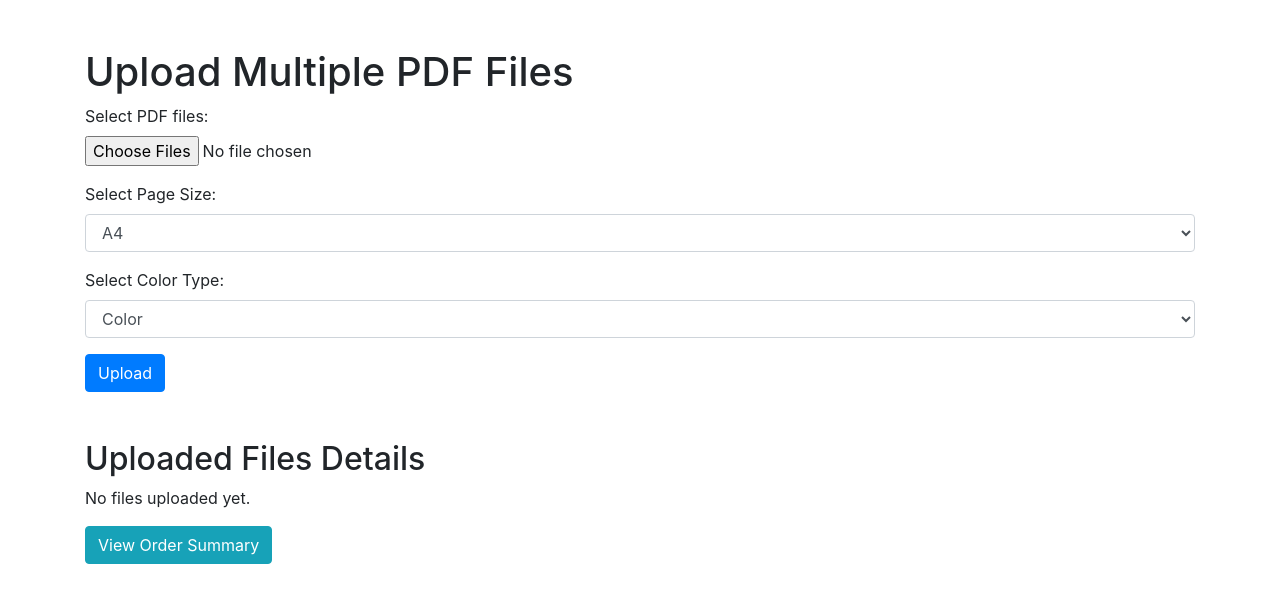
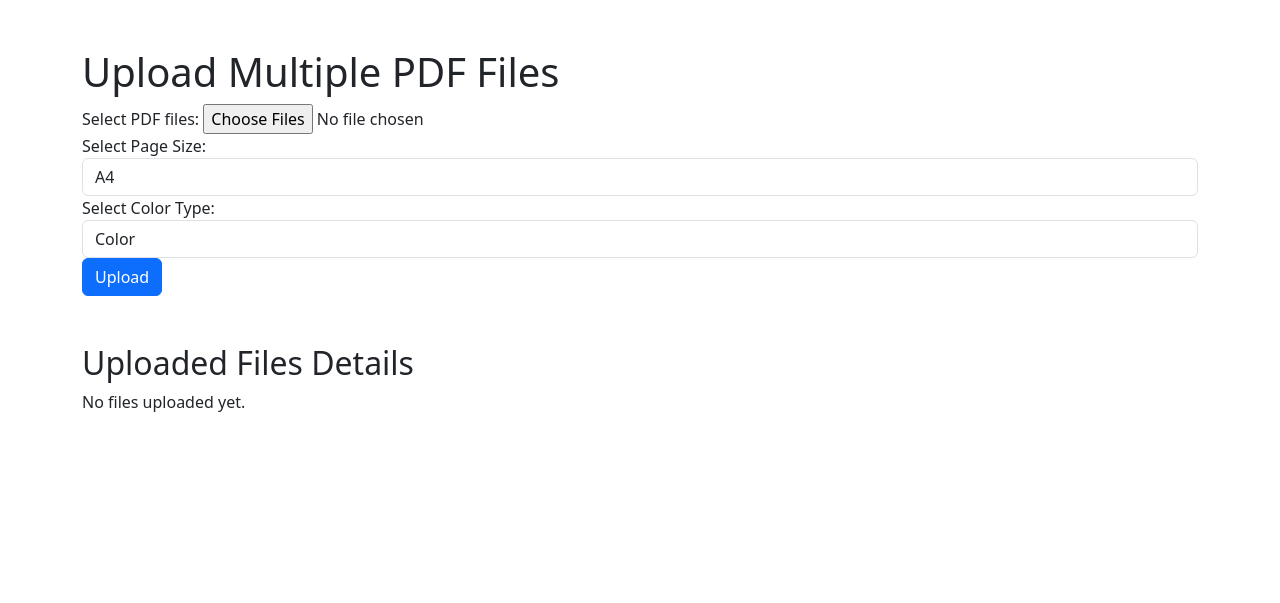
Before and after one commit to Tomalislam/eprint, a Flask app: page / in a window 1280 px wide. Shown: the top 603 px of the page. Run offline with Flask 3, Linux system fonts and the light colour scheme; some libraries are stand-ins or nearby versions.

Commit message:
Update index.html

```diff
--- a/templates/index.html
+++ b/templates/index.html
@@ -4,7 +4,7 @@
     <meta charset="utf-8">
     <meta name="viewport" content="width=device-width, initial-scale=1, shrink-to-fit=no">
     <title>Upload Multiple PDF Files</title>
-    <link rel="stylesheet" href="https://stackpath.bootstrapcdn.com/bootstrap/4.3.1/css/bootstrap.min.css">
+    <link rel="stylesheet" href="https://stackpath.bootstrapcdn.bootstrapcdn.com/bootstrap/4.3.1/css/bootstrap.min.css">
 </head>
 <body>
 <div class="container">
@@ -45,15 +45,15 @@
         {% endfor %}
         </ul>
         <h3 class="mt-3">Total Price: {{ total_price }} TK</h3>
+
         <form method="post" action="/clear">
             <button type="submit" class="btn btn-danger mt-3">Clear All Files</button>
         </form>
+
         <a href="{{ url_for('order') }}" class="btn btn-success mt-3">Order Now</a>
     {% else %}
         <p>No files uploaded yet.</p>
     {% endif %}
-    <a href="{{ url_for('order_summary') }}" class="btn btn-info">View Order Summary</a>
-
 </div>
 </body>
 </html>
```
